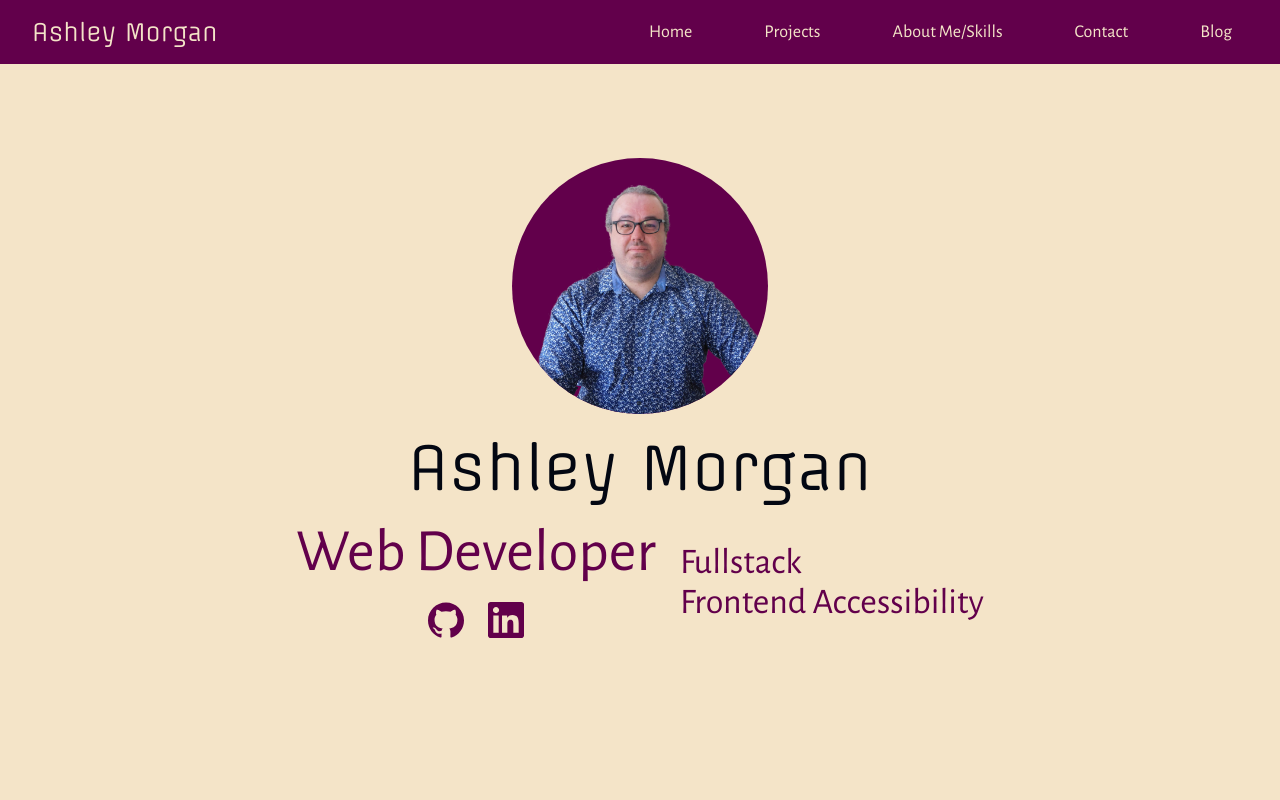
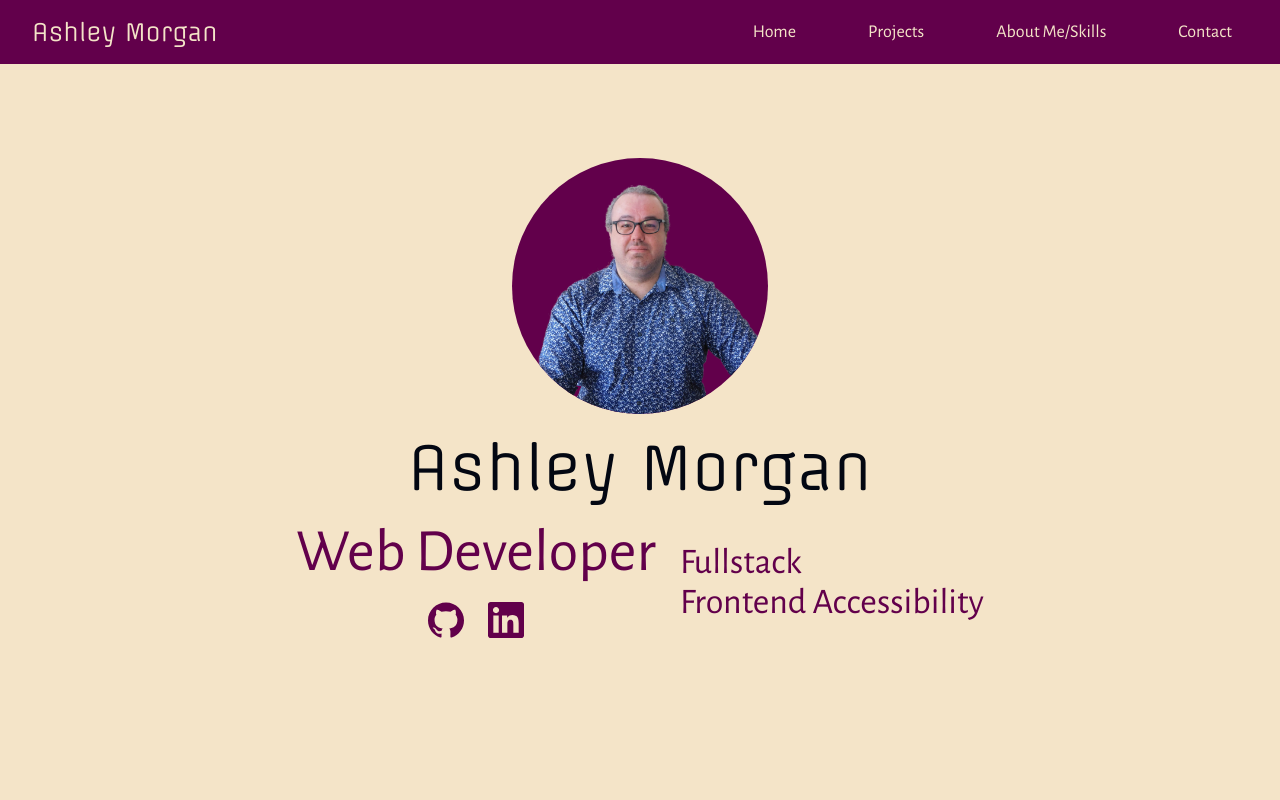
Before and after one commit to AshlavaDev/portfolio, a Next.js app: page / in a window 1280 px wide. Shown: the top 800 px of the page. Built offline with nearby package versions, Linux system fonts and the light colour scheme.

Commit message:
remove blog link

```diff
--- a/components/NavBar.tsx
+++ b/components/NavBar.tsx
@@ -39,11 +39,6 @@ export default function NavBar() {
               Contact
             </Link>
           </li>
-          <li>
-            <Link href='https://ashleys-accessibility.hashnode.dev/' className='navLink'>
-              Blog
-            </Link>
-          </li>
         </ul>
       </nav>
     </header>
```
